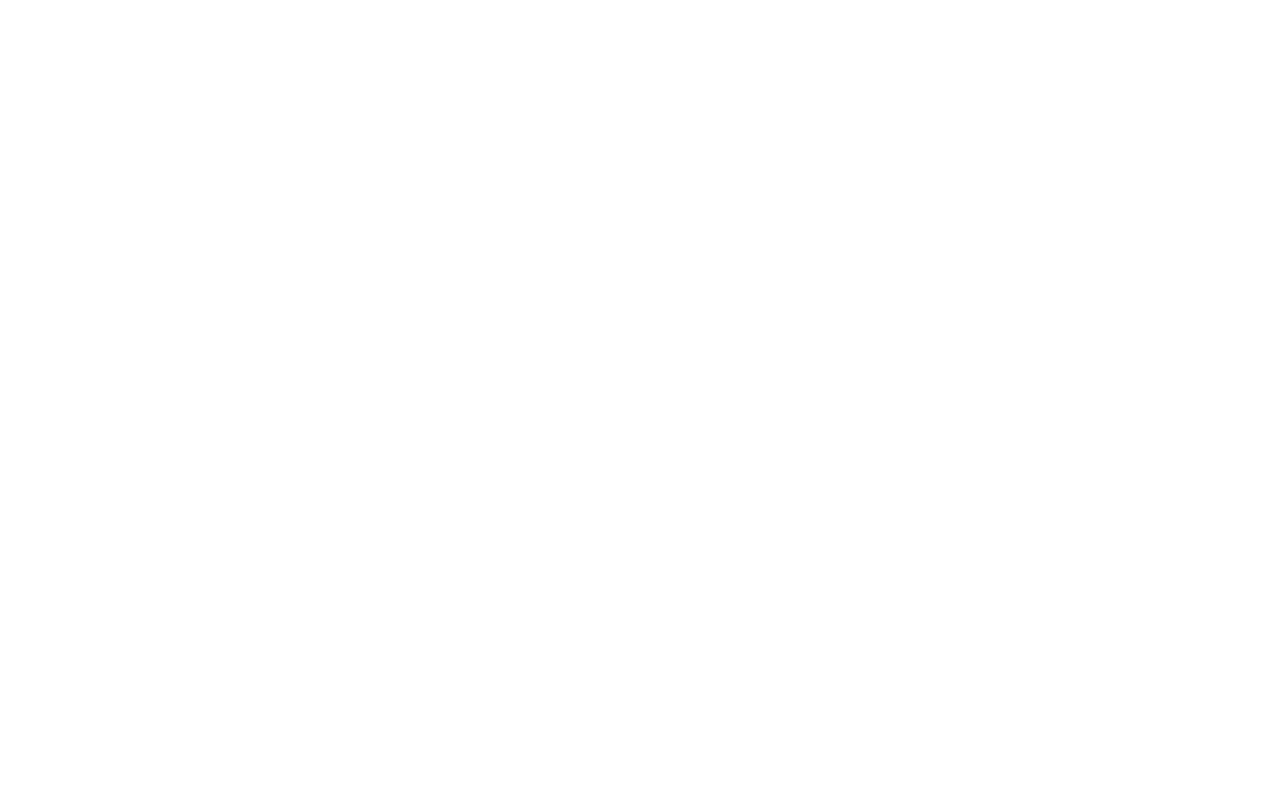
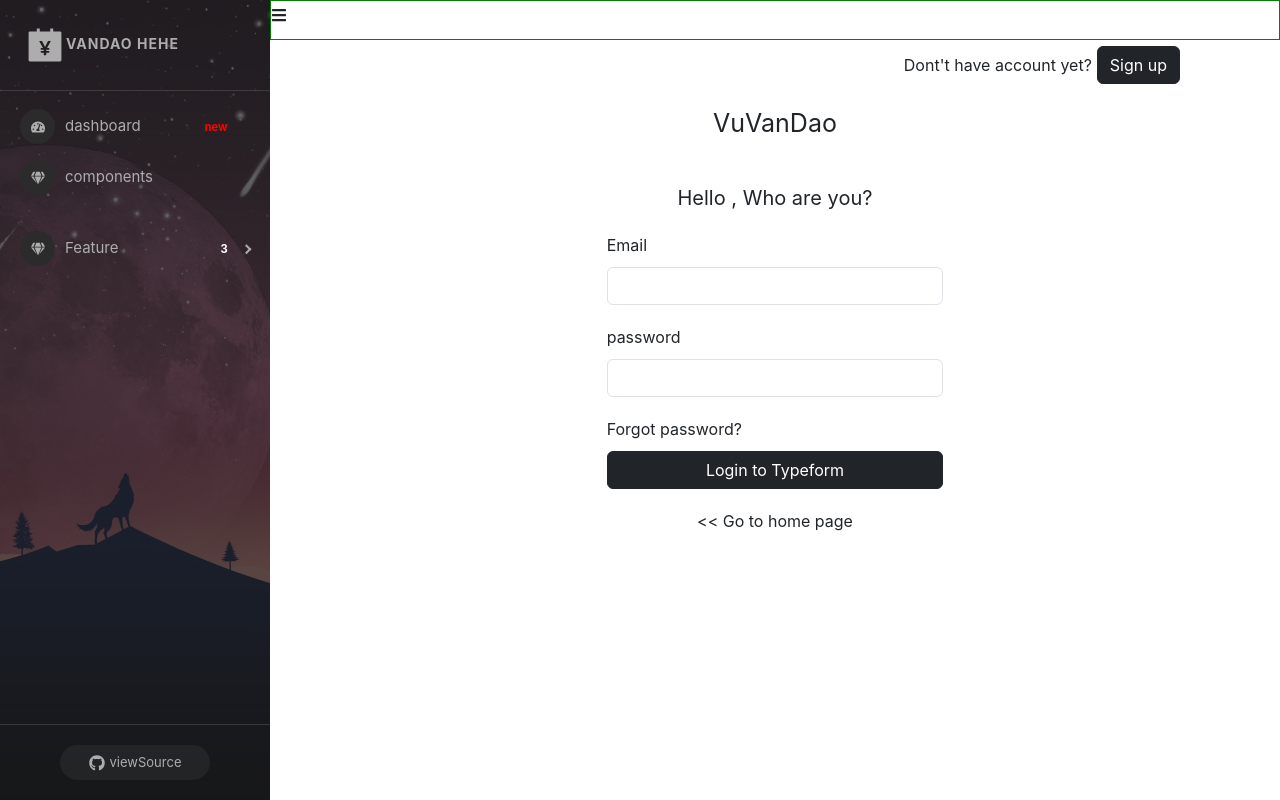
Before and after one commit to VuVanDao/ReactHook, a React (Create React App) app: page /admins/login in a window 1280 px wide. Before the commit this address had no page. Built offline with nearby package versions, Linux system fonts and the light colour scheme.

Commit message:
API login

```diff
--- /dev/null
+++ b/src/Layout.js
@@ -0,0 +1,43 @@
+import { BrowserRouter, Routes, Route } from "react-router-dom";
+import { ToastContainer, toast } from "react-toastify";
+import "react-toastify/dist/ReactToastify.css";
+
+import App from "./App";
+import User from "./components/Users/user";
+import Admin from "./components/Admins/admin";
+import HomePage from "./components/Home/HomePage";
+import ManageUser from "./components/Admins/Content/ManageUser";
+import DashBoard from "./components/Admins/Content/DashBoard";
+import Login from "./components/Auth/Login";
+const Layout = () => {
+  return (
+    <>
+      <Routes>
+        <Route path="/" element={<App />}>
+          <Route index element={<HomePage />} />
+          <Route path="users" element={<User />} />
+        </Route>
+        <Route path="admins" element={<Admin />}>
+          <Route index element={<DashBoard />} />
+          <Route path="manage-users" element={<ManageUser />} />
+          <Route path="login" element={<Login />}></Route>{" "}
+          {/* cai nay la nghich */}
+        </Route>
+        <Route path="/login" element={<Login />}></Route>
+      </Routes>
+      <ToastContainer
+        position="bottom-right"
+        autoClose={5000}
+        hideProgressBar={false}
+        newestOnTop={false}
+        closeOnClick
+        rtl={false}
+        pauseOnFocusLoss
+        draggable
+        pauseOnHover
+        theme="light"
+      />
+    </>
+  );
+};
+export default Layout;
--- a/src/components/Admins/SideBar.js
+++ b/src/components/Admins/SideBar.js
@@ -60,19 +60,30 @@
               dashboard
               <Link to="/admins" />
             </MenuItem>
-            <MenuItem icon={<FaGem />}>components</MenuItem>
+            <MenuItem icon={<FaGem />}>
+              components
+              <Link to="/" />
+            </MenuItem>
           </Menu>
           <Menu iconShape="circle">
             <SubMenu
               suffix={<span className="badge yellow">3</span>}
-              // withSuffix
               icon={<FaGem />}
+              title={"Feature"}
             >
               <MenuItem>
                 Quản lí User <Link to="/admins/manage-users" />
               </MenuItem>
-              <MenuItem> Quản lí Bài Quiz</MenuItem>
+              <MenuItem>
+                Quản lí Bài Quiz
+                <Link to="/admins/login" />
+              </MenuItem>
               <MenuItem> Quản lí Câu hỏi</MenuItem>
+
+              <MenuItem>
+                den trang login
+                <Link to="/admins/login" />
+              </MenuItem>
             </SubMenu>
           </Menu>
         </SidebarContent>
--- a/src/components/Admins/admin.js
+++ b/src/components/Admins/admin.js
@@ -13,29 +13,19 @@
     <>
       <div className="admin-container">
         <div className="admin-sidebar">
-          <SideBar collapsed={collapsed} />
+          <SideBar collapsed={collapsed} /> {/* sidebar */}
         </div>
         <div className="admin-content">
           <div className="admin-header">
             <FaBars onClick={() => setCollapsed(!collapsed)} />
+            {/* dong , mo sidebar */}
           </div>
           <div className="admin-main">
+            {/* noi chua route con cua admin */}
             <Outlet />
           </div>
         </div>
       </div>
-      <ToastContainer
-        position="bottom-right"
-        autoClose={5000}
-        hideProgressBar={false}
-        newestOnTop={false}
-        closeOnClick
-        rtl={false}
-        pauseOnFocusLoss
-        draggable
-        pauseOnHover
-        theme="light"
-      />
     </>
   );
 };
--- a/src/components/Auth/Login.js
+++ b/src/components/Auth/Login.js
@@ -1,14 +1,32 @@
 import { useState } from "react";
 import "./login.scss";
+import { useNavigate } from "react-router-dom";
+import { postLogin } from "../../service/apiService";
+import { toast } from "react-toastify";
+
 const Login = (props) => {
+  const navigate = useNavigate();
+
   const [email, setEmail] = useState("");
   const [password, setPassword] = useState("");
-  const handleLogin = () => {
-    alert("login");
+  const handleLogin = async () => {
+    //validate
+    //submit
+    let data = await postLogin(email, password);
+    if (data && +data.EC === 0) {
+      toast.success(data.EM);
+      navigate("/");
+    } else {
+      toast.error(data.EM);
+    }
+    console.log("<><><><>", data);
   };
   return (
     <div className="login-container">
-      <div className="header">Dont't have account yet?</div>
+      <div className="header">
+        <span>Dont't have account yet?</span>
+        <button className="btn btn-dark">Sign up</button>
+      </div>
       <div className="title col-4  mx-auto">VuVanDao</div>
       <div className="welcome col-4  mx-auto">Hello , Who are you?</div>
       <div className="content-form col-4 mx-auto">
@@ -39,6 +57,9 @@
             Login to Typeform
           </button>
         </div>
+        <div className="back text-center">
+          <span onClick={() => navigate("/")}>&#60;&#60; Go to home page</span>
+        </div>
       </div>
     </div>
   );
--- a/src/components/Auth/login.scss
+++ b/src/components/Auth/login.scss
@@ -2,7 +2,12 @@
   .header {
     height: 45px;
     text-align: right;
-    border: 1px solid;
+
+    padding: 25px 100px 20px 0;
+    display: flex;
+    align-items: center;
+    justify-content: flex-end;
+    gap: 5px;
   }
   .title {
     font-size: 25px;
@@ -22,5 +27,12 @@
       margin-top: 10px;
       width: 100%;
     }
+    .back {
+      margin-top: 20px;
+      &:hover {
+        cursor: pointer;
+        text-decoration: underline;
+      }
+    }
   }
 }
--- a/src/index.js
+++ b/src/index.js
@@ -1,33 +1,18 @@
 import React from "react";
 import ReactDOM from "react-dom/client";
-import App from "./App";
 import reportWebVitals from "./reportWebVitals";
 import { Provider } from "react-redux";
 import store from "./redux/store";
 import "bootstrap/dist/css/bootstrap.min.css";
 import { BrowserRouter, Routes, Route } from "react-router-dom";
-import User from "./components/Users/user";
-import Admin from "./components/Admins/admin";
-import HomePage from "./components/Home/HomePage";
-import ManageUser from "./components/Admins/Content/ManageUser";
-import DashBoard from "./components/Admins/Content/DashBoard";
-import Login from "./components/Auth/Login";
+import Layout from "./Layout";
+
 const root = ReactDOM.createRoot(document.getElementById("root"));
 root.render(
   <Provider store={store}>
     <React.StrictMode>
       <BrowserRouter>
-        <Routes>
-          <Route path="/" element={<App />}>
-            <Route index element={<HomePage />} />
-            <Route path="users" element={<User />} />
-          </Route>
-          <Route path="admins" element={<Admin />}>
-            <Route index element={<DashBoard />} />
-            <Route path="manage-users" element={<ManageUser />} />
-          </Route>
-          <Route path="/login" element={<Login />}></Route>
-        </Routes>
+        <Layout />
       </BrowserRouter>
     </React.StrictMode>
   </Provider>
--- a/src/service/apiService.js
+++ b/src/service/apiService.js
@@ -26,10 +26,17 @@
 const getUserWithPaginate = (page, limit) => {
   return axios.get(`api/v1/participant?page=${page}&limit=${limit}`);
 };
+const postLogin = (userEmail, userPassword) => {
+  return axios.post(`api/v1/login`, {
+    email: userEmail,
+    password: userPassword,
+  });
+};
 export {
   postCreateNewUser,
   getAllUserService,
   putUpdateUser,
   deleteUserService,
   getUserWithPaginate,
+  postLogin,
 };
```
